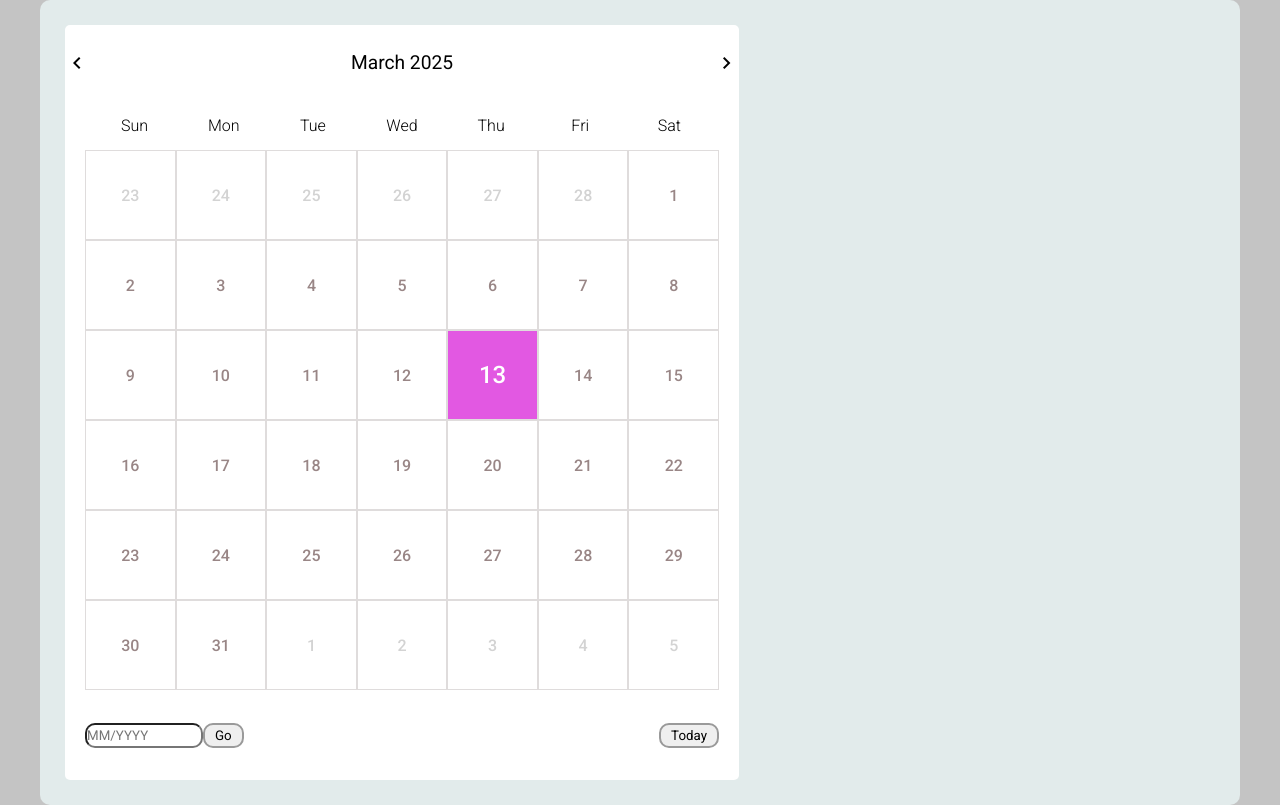
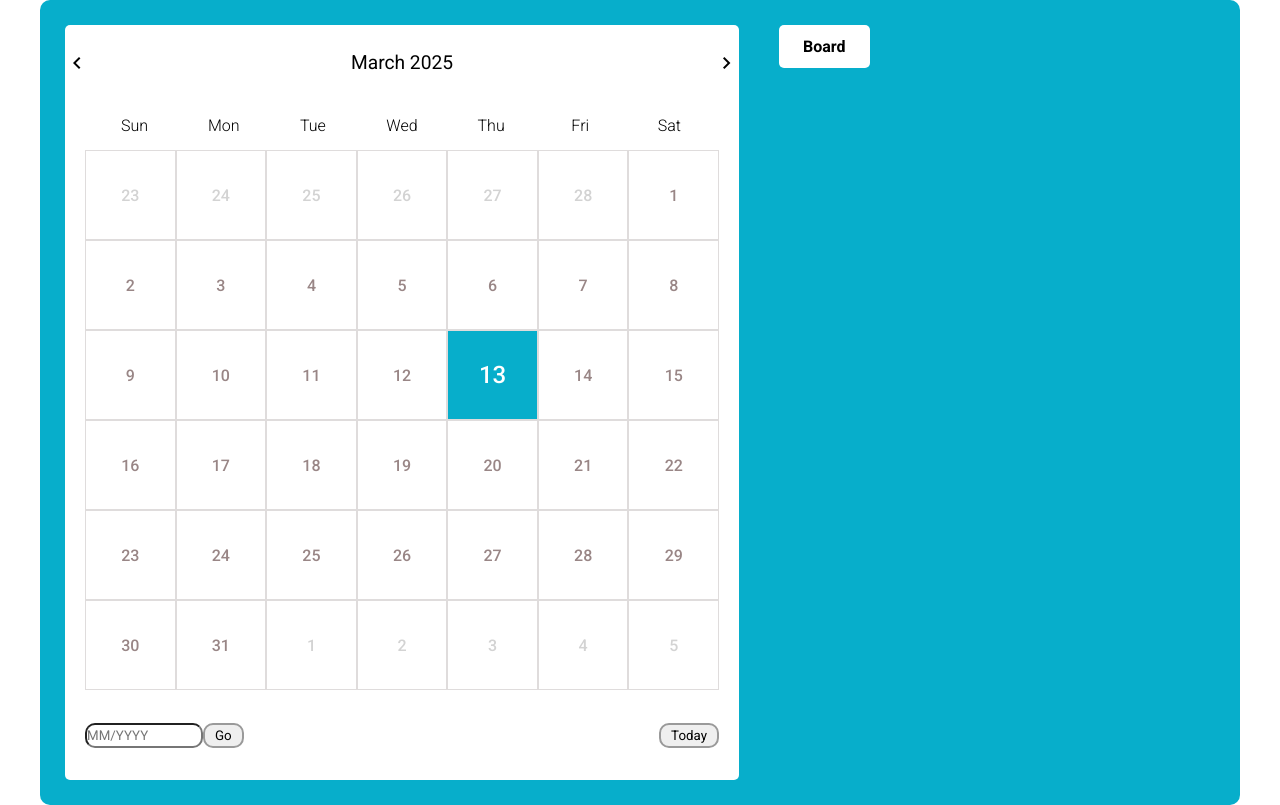
Before and after one commit to LogicCubed/ProductivityCalendar, a plain HTML site: page calendar.html in a window 1280 px wide. Drawn offline with nearby package versions, Linux system fonts and the light colour scheme.

Commit message:
Kanban & Calendar Buttons
Added Buttons to connect Kanban & Calendar pages together

```diff
--- a/Kanban/CSS/main.css
+++ b/Kanban/CSS/main.css
@@ -10,7 +10,7 @@
     border-radius: 10px;
     position: relative;
     color: black;
-    background-color:rgb(226, 235, 235);
+    background-color:#07aecb;
     display: flex;
 }
 
@@ -74,3 +74,25 @@
     border-radius: 5px;
     cursor: pointer;
 }
+
+.navigate-button {
+    padding: 12px 24px;
+    font-size: 16px;
+    font-weight: bold;
+    background-color: #ffffff;
+    color: black;
+    border: none;
+    border-radius: 5px;
+    cursor: pointer;
+    transition: background-color 0.3s ease;
+    margin-top: 93px;
+}
+
+.navigate-button:hover {
+    background-color: #046b86;
+}
+
+.kanban__item-input:focus {
+    outline: 2px solid black; /* Custom color for outline */
+    box-shadow: 0 0 5px rgba(7, 174, 203, 0.5); /* Optional shadow for a soft effect */
+}
--- a/calendar.html
+++ b/calendar.html
@@ -90,6 +90,12 @@
                     </div>
                 </div>
             </div>
+            <div class="right">
+                <a href="Kanban/index.html">
+                    <button class="navigate-button">Board</button>
+                </a>
+            </div>
+        </div>
         </div>
         <script src="function.js"></script>
     </body>
--- a/style.css
+++ b/style.css
@@ -9,7 +9,7 @@
 
 /* The gray background layer of our website */
 body {
-    background-color:rgba(0, 0, 0, 0.23);
+    background-color:rgba(0, 0, 0, 0);
     display: flex;
     min-height: 100vh;
     justify-content: center;
@@ -25,7 +25,7 @@ body {
     border-radius: 10px;
     position: relative;
     color: black;
-    background-color:rgb(226, 235, 235);
+    background-color:#07aecb;
     display: flex;
 }
 
@@ -33,6 +33,15 @@ body {
 .left {
     padding: 20px;
     width: 60%;
+}
+
+.right {
+    display: flex;
+    flex-direction: column;
+    justify-content: flex-start;
+    align-items: flex-start;
+    margin-left: 20px;
+    margin-top: 20px;
 }
 
 /* The square container for our calendar */
@@ -117,7 +126,7 @@ body {
 /* Makes it so that individual date, that is part of the current month, changes color when our mouse hovers over the date square */
 .Calendar .Day:not(.Day-Month-Prev, .Day-Month-Next):hover {
     color: white;
-    background-color: rgb(226, 88, 226);
+    background-color: #07aecb;
 }
 
 /* The styling for each individual date container from the previous month */
@@ -152,7 +161,7 @@ body {
     font-weight: 425;
     font-size: 1.5rem;
     color: white;
-    background-color: rgb(226, 88, 226);
+    background-color: #07aecb;
     border: 1px solid rgb(223, 220, 220);
     display: flex;
     justify-content: center;
@@ -273,3 +282,26 @@ body {
     color: white;
     background-color:rgb(226, 88, 226);
 }
+
+.navigate-button {
+    padding: 12px 24px;
+    font-size: 16px;
+    font-weight: bold;
+    background-color: #ffff;
+    color: black;
+    border: none;
+    border-radius: 5px;
+    cursor: pointer;
+    transition: background-color 0.3s ease, transform 0.2s ease;
+}
+
+/* Hover effect */
+.navigate-button:hover {
+    background-color: #046b86;
+    transform: scale(1.05);
+}
+
+/* Add a subtle press effect */
+.navigate-button:active {
+    transform: scale(0.95);
+}
```
Also changed, not shown: Kanban/index.html (+5 -0 lines).
